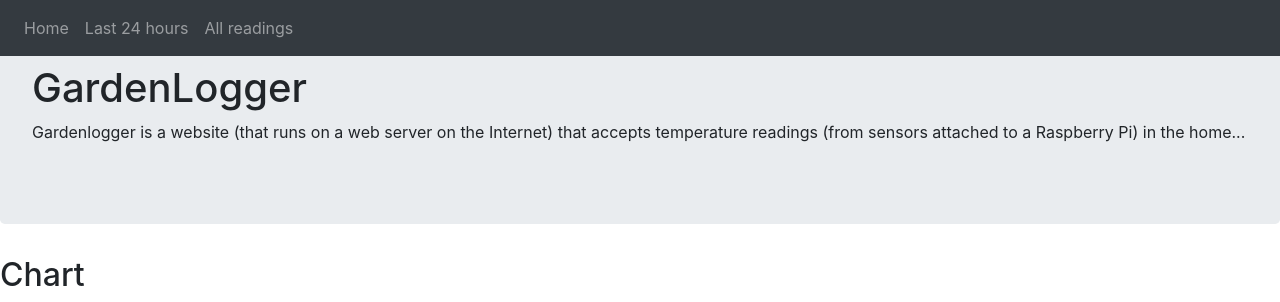
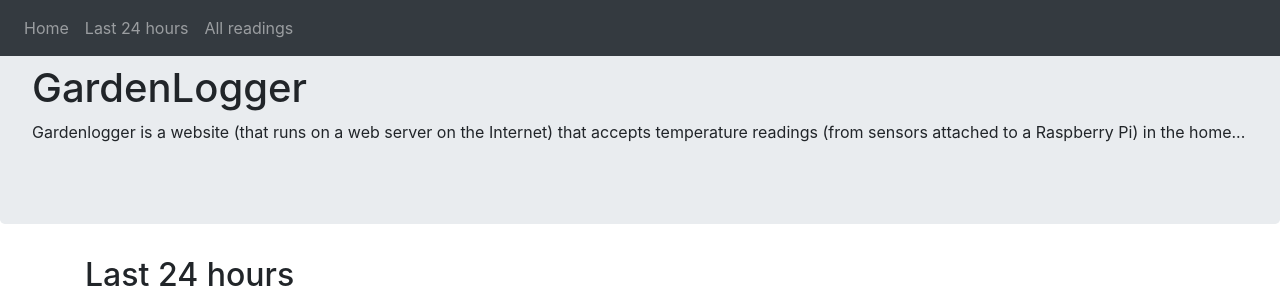
Before and after one commit to yourpropertyexpert/GardenLogger, a PHP site: page /recent.php in a window 1280 px wide. Shown: the top 302 px of the page. Run offline with PHP 8.4, Linux system fonts and the light colour scheme; data that the repository does not hold is empty.

Commit message:
Added section title

```diff
--- a/web/recent.php
+++ b/web/recent.php
@@ -158,6 +158,7 @@ else {
           die('There was an error running the query [' . $db->error . ']');
         }
         else {
+          echo "<h2>Last 24 hours</h2>";
           echo "<div class='card-columns'>\r\n";
 
           while($row = $result->fetch_assoc())
```
